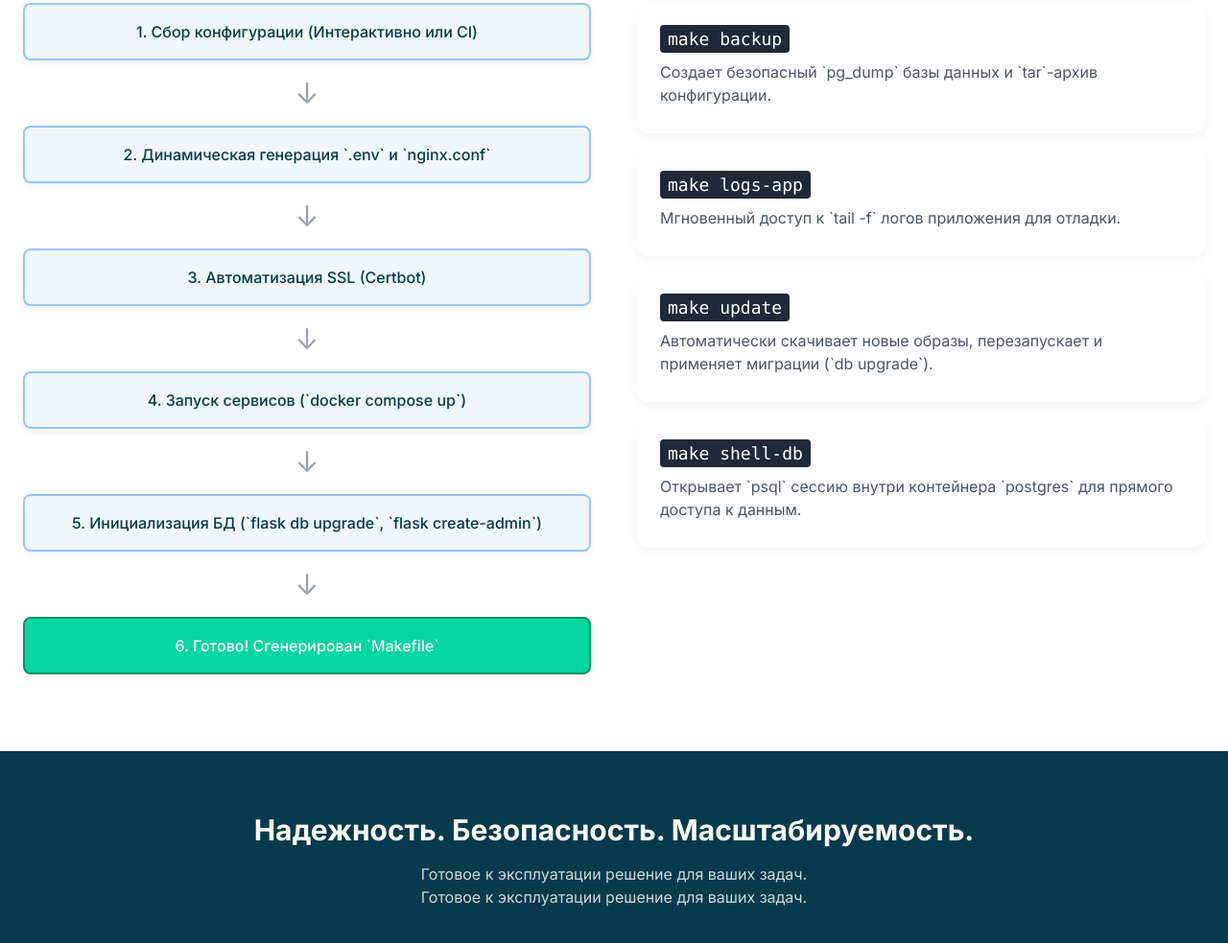
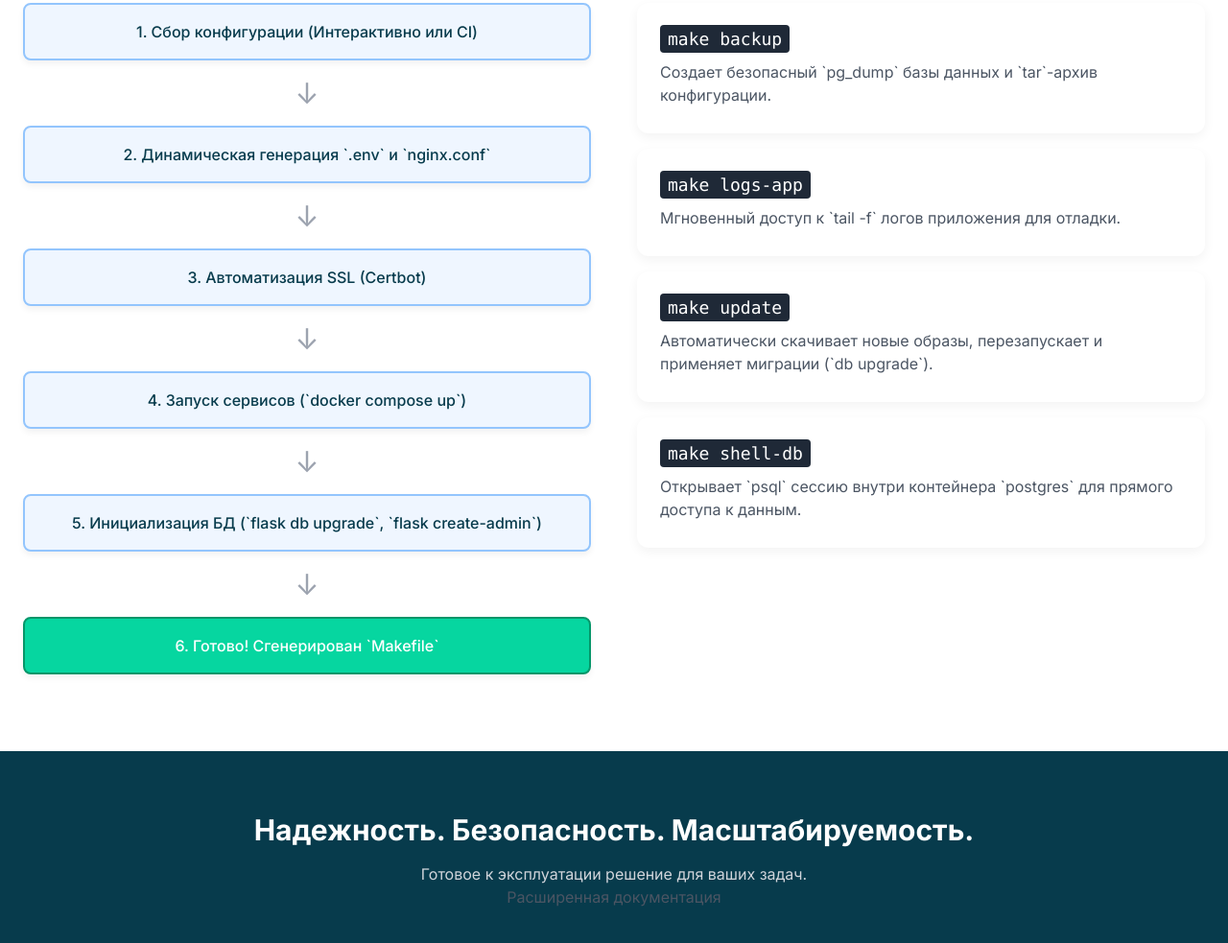
Before and after one commit to kootik/f152z, a plain HTML site: page docs/index.html in a window 1280 px wide. Shown: the part 3703-4686 px from the top of the page at 96% size. Drawn offline with nearby package versions, Linux system fonts and the light colour scheme.

Commit message:
feat: Add documetions links

```diff
--- a/docs/index.html
+++ b/docs/index.html
@@ -333,7 +333,7 @@
         <div class="container mx-auto px-6 text-center">
             <h3 class="text-3xl font-bold mb-4">Надежность. Безопасность. Масштабируемость.</h3>
             <p class="text-gray-300">Готовое к эксплуатации решение для ваших задач.</p>
-	    <p class="text-gray-300">Готовое к эксплуатации решение для ваших задач.</p>
+                <a href="doc.html" class="text-gray-600 hover:text-[#118AB2]">Расширенная документация</a>
 
         </div>
     </footer>
```
